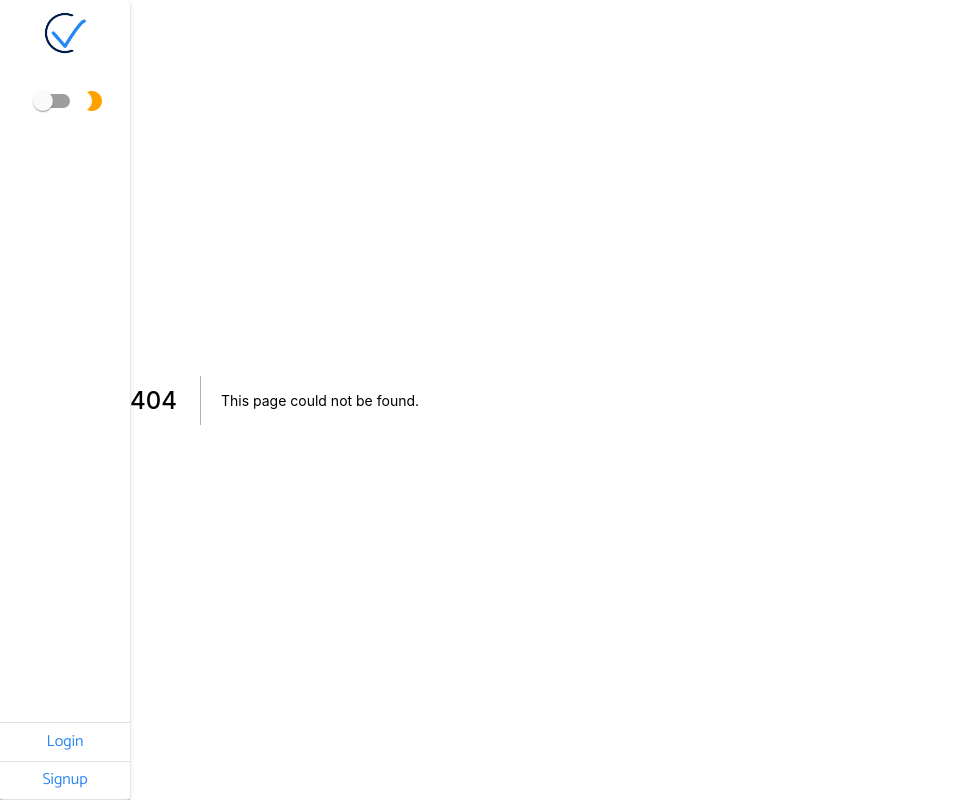
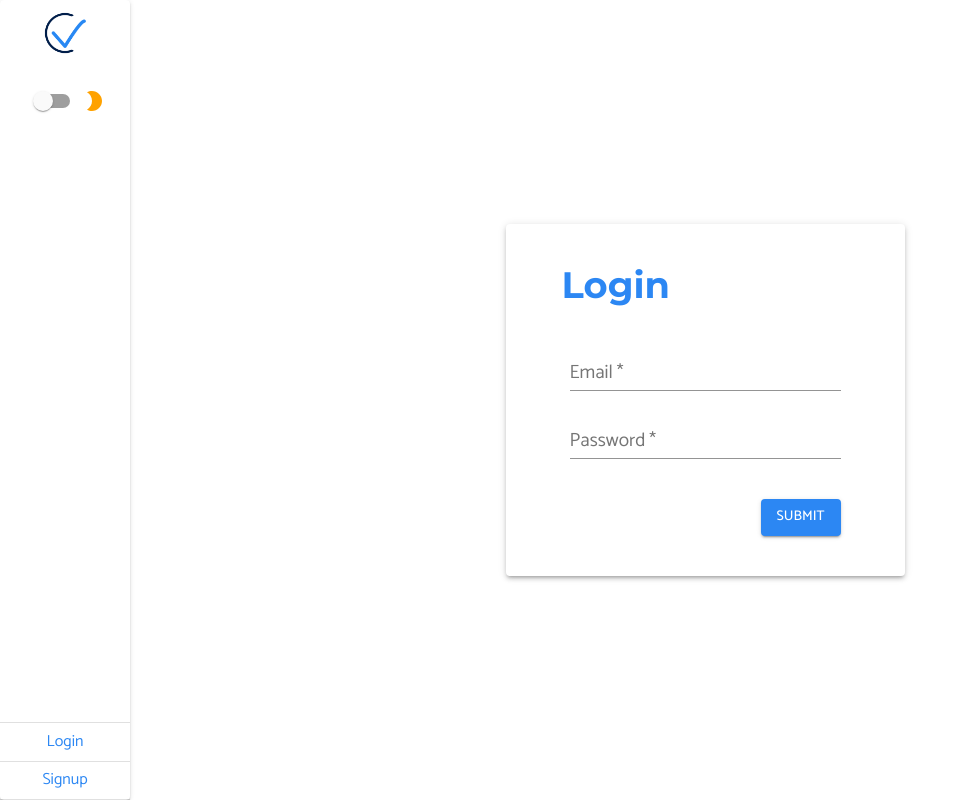
Before and after one commit to juliensale/todo-app, a Next.js app in the folder frontend/app/: page /login in a window 1280 px wide. Before the commit this address had no page. Shown: the whole page, without its empty margins (0-970 px from the left). Built offline with nearby package versions, Linux system fonts and the light colour scheme.

Commit message:
add: Login page view

```diff
--- /dev/null
+++ b/frontend/app/pages/login.tsx
@@ -0,0 +1,59 @@
+import { Button, Container, createStyles, makeStyles, Paper, TextField, Theme, Typography } from '@material-ui/core'
+import { FC } from 'react'
+
+const useStyles = makeStyles((theme: Theme) => createStyles({
+	container: {
+		display: 'grid',
+		placeItems: 'center'
+	},
+	formPaper: {
+		padding: `${theme.spacing(5)}px ${theme.spacing(8)}px`
+	},
+	form: {
+		display: 'flex',
+		flexDirection: 'column',
+		alignItems: 'center',
+		justifyContent: 'center',
+	},
+	title: {
+		width: '100%',
+		textAlign: 'start',
+		marginBottom: theme.spacing(4),
+		marginLeft: -theme.spacing(2)
+	},
+	input: {
+		marginBottom: theme.spacing(2)
+	},
+	button: {
+		marginTop: theme.spacing(3),
+		marginRight: 0,
+		marginLeft: 'auto'
+	}
+}))
+
+type Props = {
+
+}
+const Login: FC<Props> = () => {
+	const classes = useStyles()
+	return (
+		<Container className={classes.container}>
+			<Paper className={classes.formPaper} elevation={3}>
+				<form className={classes.form}>
+					<Typography
+						className={classes.title}
+						color="primary"
+						variant="h1"
+					>
+						Login
+					</Typography>
+					<TextField className={classes.input} label="Email" type="email" required />
+					<TextField className={classes.input} label="Password" type="password" required />
+					<Button className={classes.button} type="submit" color="primary" variant="contained">Submit</Button>
+				</form>
+			</Paper>
+		</Container>
+	)
+}
+
+export default Login
```
